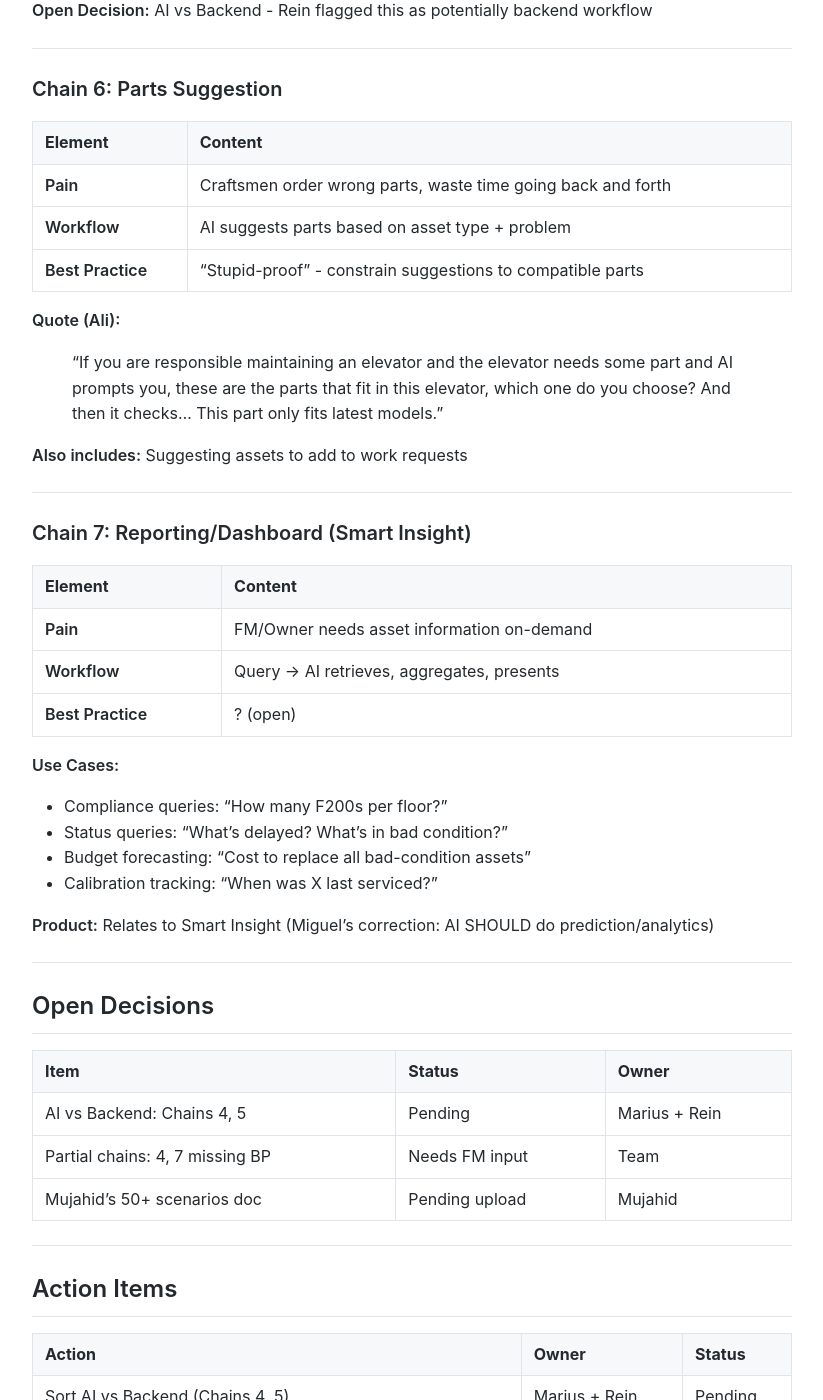
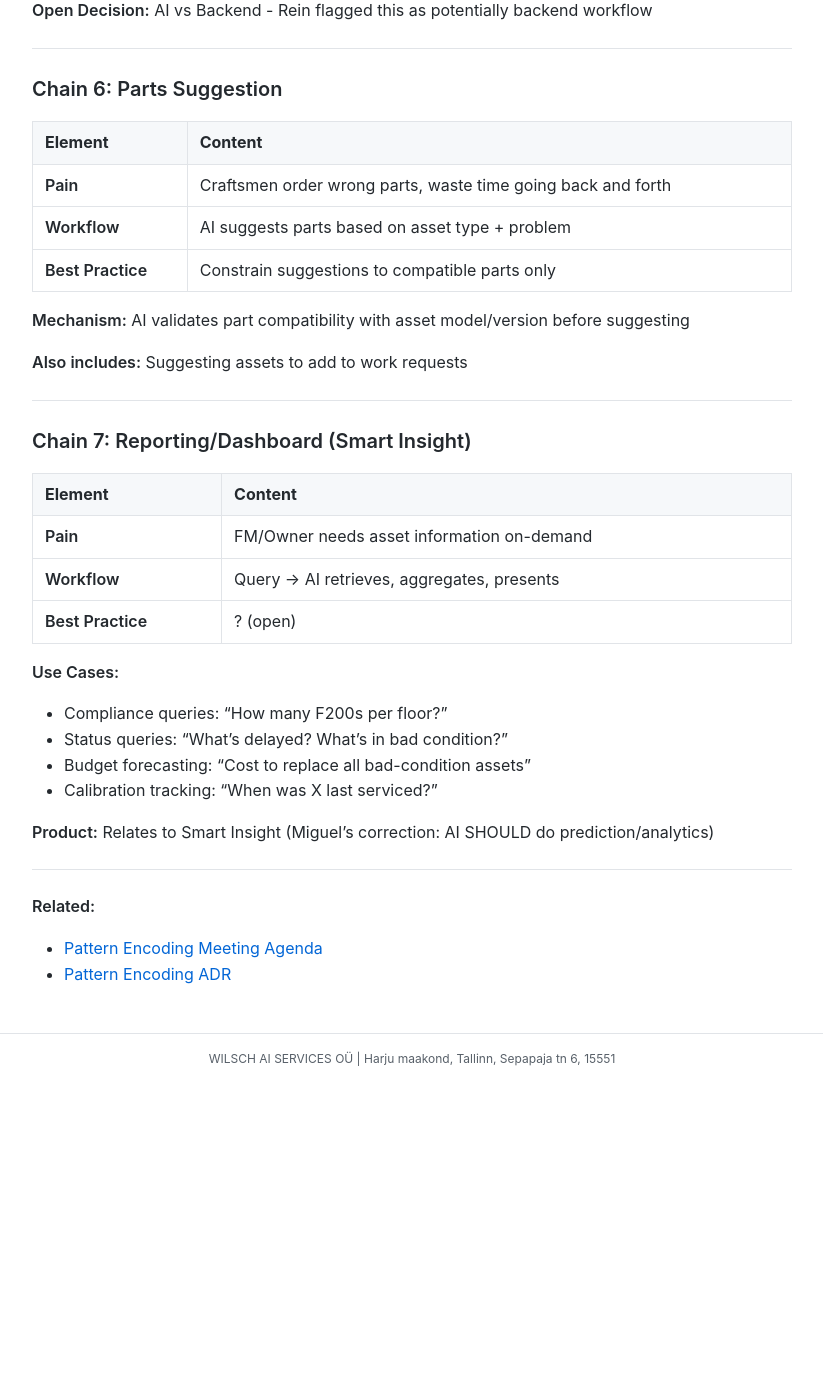
Before and after one commit to MariusWilsch/public-wilsch-ai-pages, a Jekyll site: the page built from project/archibus-fm-assistant/dec-18-assets-session-summary.md, in a window 1280 px wide and 1400 px high, scrolled down 3351 px. Shown: the whole window, without its empty margins (228-1051 px from the left). Built offline with Jekyll 4.4.1, drawn with Linux system fonts in a browser that asks for light colours; our own code applies the rules of GitHub Pages for plain Markdown files; after the commit the page ends 4434 px from its top, so only the background shows below that; some of the changed text lies outside the part shown.

Commit message:
Sync from hippocampus 2025-12-22

```diff
--- a/project/archibus-fm-assistant/dec-18-assets-session-summary.md
+++ b/project/archibus-fm-assistant/dec-18-assets-session-summary.md
@@ -124,10 +124,9 @@ publish: true
 |---------|---------|
 | **Pain** | Craftsmen order wrong parts, waste time going back and forth |
 | **Workflow** | AI suggests parts based on asset type + problem |
-| **Best Practice** | "Stupid-proof" - constrain suggestions to compatible parts |
+| **Best Practice** | Constrain suggestions to compatible parts only |
 
-**Quote (Ali):**
-> "If you are responsible maintaining an elevator and the elevator needs some part and AI prompts you, these are the parts that fit in this elevator, which one do you choose? And then it checks... This part only fits latest models."
+**Mechanism:** AI validates part compatibility with asset model/version before suggesting
 
 **Also includes:** Suggesting assets to add to work requests
 
@@ -151,28 +150,6 @@ publish: true
 
 ---
 
-## Open Decisions
-
-| Item | Status | Owner |
-|------|--------|-------|
-| AI vs Backend: Chains 4, 5 | Pending | Marius + Rein |
-| Partial chains: 4, 7 missing BP | Needs FM input | Team |
-| Mujahid's 50+ scenarios doc | Pending upload | Mujahid |
-
----
-
-## Action Items
-
-| Action | Owner | Status |
-|--------|-------|--------|
-| Sort AI vs Backend (Chains 4, 5) | Marius + Rein | Pending |
-| Upload AI scenarios doc to SharePoint | Mujahid | Pending |
-| Update Mendeleev spelling | Marius | Pending |
-| Update slide: prediction/analytics → "should do" | Marius | Pending |
-| Create SharePoint documentation sub-issue | Marius | Pending |
-
----
-
 **Related:**
 - [Pattern Encoding Meeting Agenda](pattern-encoding-meeting-agenda.md)
 - [Pattern Encoding ADR](adr-pattern-encoding-methodology.md)
```
Also changed, not shown: other parts of project/archibus-fm-assistant/dec-18-assets-session-summary.md (+3 -3 lines).
